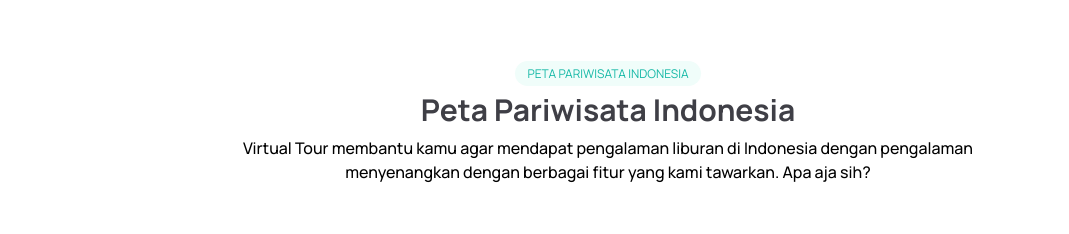
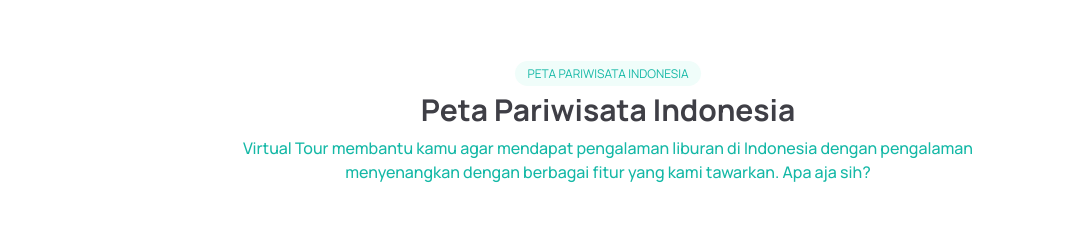
Before and after one commit to RezaBagusS/fe_TravelGo, a React (Vite) app: page / in a window 1280 px wide. Shown: the part 2820-3054 px from the top of the page, without its empty margins (32-1101 px from the left). Built offline with nearby package versions, Linux system fonts and the light colour scheme; grey boxes are pictures that could not be loaded.

Commit message:
fixing textColor on mapIndonesia

```diff
--- a/src/component/MapIndonesia.jsx
+++ b/src/component/MapIndonesia.jsx
@@ -26,7 +26,7 @@ const MapIndonesia = () => {
       <h2 className="text-cust-gray-700 text-2xl sm:text-3xl font-bold">
         Peta Pariwisata Indonesia
       </h2>
-      <p className="font-medium text-sm sm:text-base text-center w-full sm:w-8/12">
+      <p className="font-medium text-cust-teal-500 text-sm sm:text-base text-center w-full sm:w-8/12">
         Virtual Tour membantu kamu agar mendapat pengalaman liburan di Indonesia
         dengan pengalaman menyenangkan dengan berbagai fitur yang kami tawarkan.
         Apa aja sih?
```
